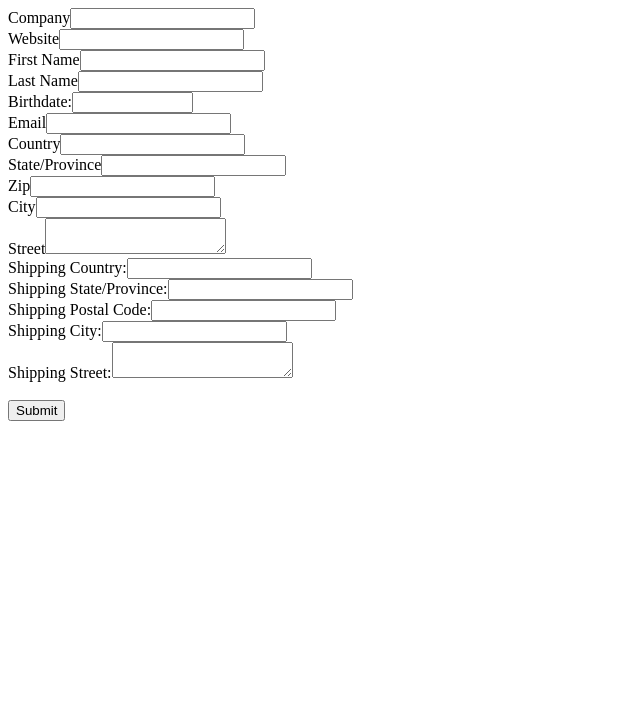
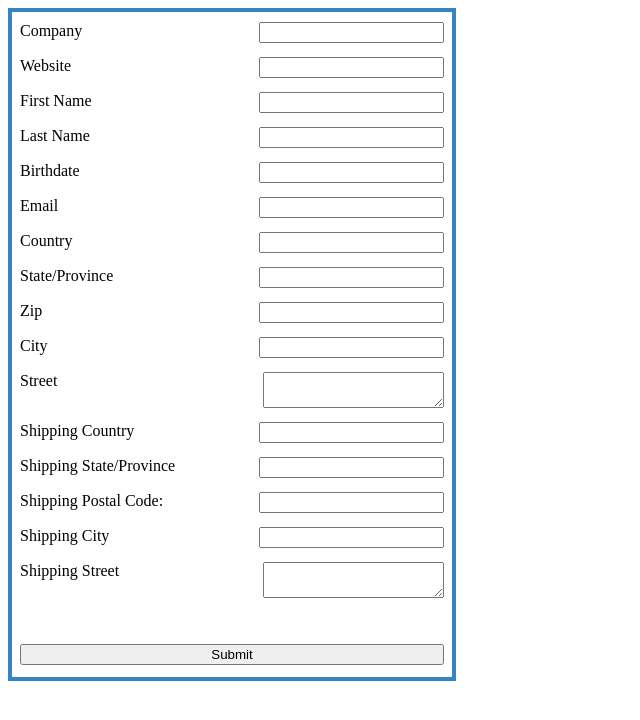
Before and after one commit to ArturSuleymanov/web-form-task, a website: page webform.html in a window 1280 px wide. Shown: the whole page, without its empty margins (0-640 px from the left). Drawn offline with Linux system fonts and the light colour scheme.

Commit message:
add index.js

```diff
--- /dev/null
+++ b/index.js
@@ -0,0 +1,9 @@
+function timestamp() {
+    var response = document.getElementById("g-recaptcha-response");
+
+    if (response == null || response.value.trim() == "") {
+        var elems = JSON.parse(document.getElementsByName("captcha_settings")[0].value);
+        elems["ts"] = JSON.stringify(new Date().getTime());
+        document.getElementsByName("captcha_settings")[0].value = JSON.stringify(elems);
+       }
+   } setInterval(timestamp, 500);
--- /dev/null
+++ b/webform.css
@@ -0,0 +1,20 @@
+.container {
+    display: flex;
+    justify-content: center;
+    flex-direction: column;
+    border: 4px solid #3784c4;
+    padding: 4px 8px 4px 8px;
+}
+
+.container > * {
+    margin: 6px 0px 8px 0px;
+}
+
+.field {
+    display: flex;
+    justify-content: space-between;
+}
+
+body {
+    width: 35%;
+}
--- a/webform.html
+++ b/webform.html
@@ -3,27 +3,21 @@
 <!--  If necessary, please modify the charset parameter to specify the        -->
 <!--  character set of your HTML page.                                        -->
 <!--  ----------------------------------------------------------------------  -->
-
+<html>
+    <head>
         <META HTTP-EQUIV="Content-type" CONTENT="text/html; charset=UTF-8">
             <script src="https://www.google.com/recaptcha/api.js"></script>
-    <script>
-     function timestamp() {
-         var response = document.getElementById("g-recaptcha-response");
+            <script src="index.js" type="text/javascript"></script>
+        <link rel="stylesheet" type="text/css" href="webform.css">
+    </head>
 
-         if (response == null || response.value.trim() == "") {
-             var elems = JSON.parse(document.getElementsByName("captcha_settings")[0].value);
-             elems["ts"] = JSON.stringify(new Date().getTime());
-             document.getElementsByName("captcha_settings")[0].value = JSON.stringify(elems);
-            }
-        } setInterval(timestamp, 500);
-    </script>
 
     <!--  ----------------------------------------------------------------------  -->
     <!--  NOTE: Please add the following <FORM> element to your page.             -->
     <!--  ----------------------------------------------------------------------  -->
-
+    <body>
         <form action="https://webto.salesforce.com/servlet/servlet.WebToLead?encoding=UTF-8" method="POST">
-
+            <div class="container">
                 <input type=hidden name='captcha_settings' value='{"keyname":"google_recaptcha","fallback":"true","orgId":"00D5g000000Jl3r","ts":""}'>
                 <input type=hidden name="oid" value="00D5g000000Jl3r">
                 <input type=hidden name="retURL" value="http://yandex.by">
@@ -36,39 +30,75 @@
                 <!--  value="artur.e.suleymanov@gmail.com">                                   -->
                 <!--  ----------------------------------------------------------------------  -->
 
-    <label for="company">Company</label><input  id="company" maxlength="40" name="company" size="20" type="text" /><br>
-
-    <label for="url">Website</label><input  id="url" maxlength="80" name="url" size="20" type="text" /><br>
-
-    <label for="first_name">First Name</label><input  id="first_name" maxlength="40" name="first_name" size="20" type="text" /><br>
-
-    <label for="last_name">Last Name</label><input  id="last_name" maxlength="80" name="last_name" size="20" type="text" /><br>
-
-    Birthdate:<span class="dateInput dateOnlyInput"><input  id="00N5g000000iJhE" name="00N5g000000iJhE" size="12" type="text" /></span><br>
-
-    <label for="email">Email</label><input  id="email" maxlength="80" name="email" size="20" type="text" /><br>
-
-    <label for="country">Country</label><input  id="country" maxlength="40" name="country" size="20" type="text" /><br>
-
-    <label for="state">State/Province</label><input  id="state" maxlength="20" name="state" size="20" type="text" /><br>
-
-    <label for="zip">Zip</label><input  id="zip" maxlength="20" name="zip" size="20" type="text" /><br>
-
-    <label for="city">City</label><input  id="city" maxlength="40" name="city" size="20" type="text" /><br>
-
-    <label for="street">Street</label><textarea name="street"></textarea><br>
-
-    Shipping Country:<input  id="00N5g000000iOEV" maxlength="18" name="00N5g000000iOEV" size="20" type="text" /><br>
-
-    Shipping State/Province:<input  id="00N5g000000iOEf" maxlength="32" name="00N5g000000iOEf" size="20" type="text" /><br>
-
-    Shipping Postal Code:<input  id="00N5g000000iOEa" maxlength="8" name="00N5g000000iOEa" size="20" type="text" /><br>
-
-    Shipping City:<input  id="00N5g000000iOEQ" maxlength="18" name="00N5g000000iOEQ" size="20" type="text" /><br>
-
-    Shipping Street:<textarea name="street" id="00N5g000000iOEk" maxlength="255" name="00N5g000000iOEk" size="20"></textarea><br>
+                <div class="field">
+                    <label for="company">Company</label>
+                    <input  id="company" maxlength="40" name="company" size="20" type="text" />
+                </div>
+                <div class="field">
+                    <label for="url">Website</label>
+                    <input  id="url" maxlength="80" name="url" size="20" type="text" />
+                </div>
+                <div class="field">
+                    <label for="first_name">First Name</label>
+                    <input  id="first_name" maxlength="40" name="first_name" size="20" type="text" />
+                </div>
+                <div class="field">
+                    <label for="last_name">Last Name</label>
+                    <input  id="last_name" maxlength="80" name="last_name" size="20" type="text" />
+                </div>
+                <div class="field">
+                    <label for="00N5g000000iJhE">Birthdate</label>
+                    <input  id="00N5g000000iJhE" name="00N5g000000iJhE" size="20" type="text" />
+                </div>
+                <div class="field">
+                    <label for="email">Email</label>
+                    <input  id="email" maxlength="80" name="email" size="20" type="text" />
+                </div>
+                <div class="field">
+                    <label for="country">Country</label>
+                    <input  id="country" maxlength="40" name="country" size="20" type="text" />
+                </div>
+                <div class="field">
+                    <label for="state">State/Province</label>
+                    <input  id="state" maxlength="20" name="state" size="20" type="text" />
+                </div>
+                <div class="field">
+                    <label for="zip">Zip</label>
+                    <input  id="zip" maxlength="20" name="zip" size="20" type="text" />
+                </div>
+                <div class="field">
+                    <label for="city">City</label>
+                    <input  id="city" maxlength="40" name="city" size="20" type="text" />
+                </div>
+                <div class="field">
+                    <label for="street">Street</label>
+                    <textarea name="street"></textarea>
+                </div>
+                <div class="field">
+                    <label for="00N5g000000iOEV">Shipping Country</label>
+                    <input  id="00N5g000000iOEV" maxlength="18" name="00N5g000000iOEV" size="20" type="text" />
+                </div>
+                <div class="field">
+                    <label for="00N5g000000iOEf">Shipping State/Province</label>
+                    <input  id="00N5g000000iOEf" maxlength="32" name="00N5g000000iOEf" size="20" type="text" />
+                </div>
+                <div class="field">
+                    <label for="00N5g000000iOEa">Shipping Postal Code:</label>
+                    <input  id="00N5g000000iOEa" maxlength="8" name="00N5g000000iOEa" size="20" type="text" />
+                </div>
+                <div class="field">
+                    <label for="00N5g000000iOEQ">Shipping City</label>
+                    <input  id="00N5g000000iOEQ" maxlength="18" name="00N5g000000iOEQ" size="20" type="text" />
+                </div>
+                <div class="field">
+                    <label for="00N5g000000iOEk">Shipping Street</label>
+                    <textarea name="street" id="00N5g000000iOEk" maxlength="255" name="00N5g000000iOEk" size="20"></textarea>
+                </div>
 
                 <div class="g-recaptcha" data-sitekey="6LcbsfMZAAAAAM0KytzQnRiXV_1IKlNxlhgKUlzD"></div><br>
                 <input type="submit" name="submit">
+            </div>
+        </form>
+    </body>
 
-    </form>
+</html>
```
Also changed, not shown: 1 other file. Lines whose indentation alone changed are shown as unchanged.
